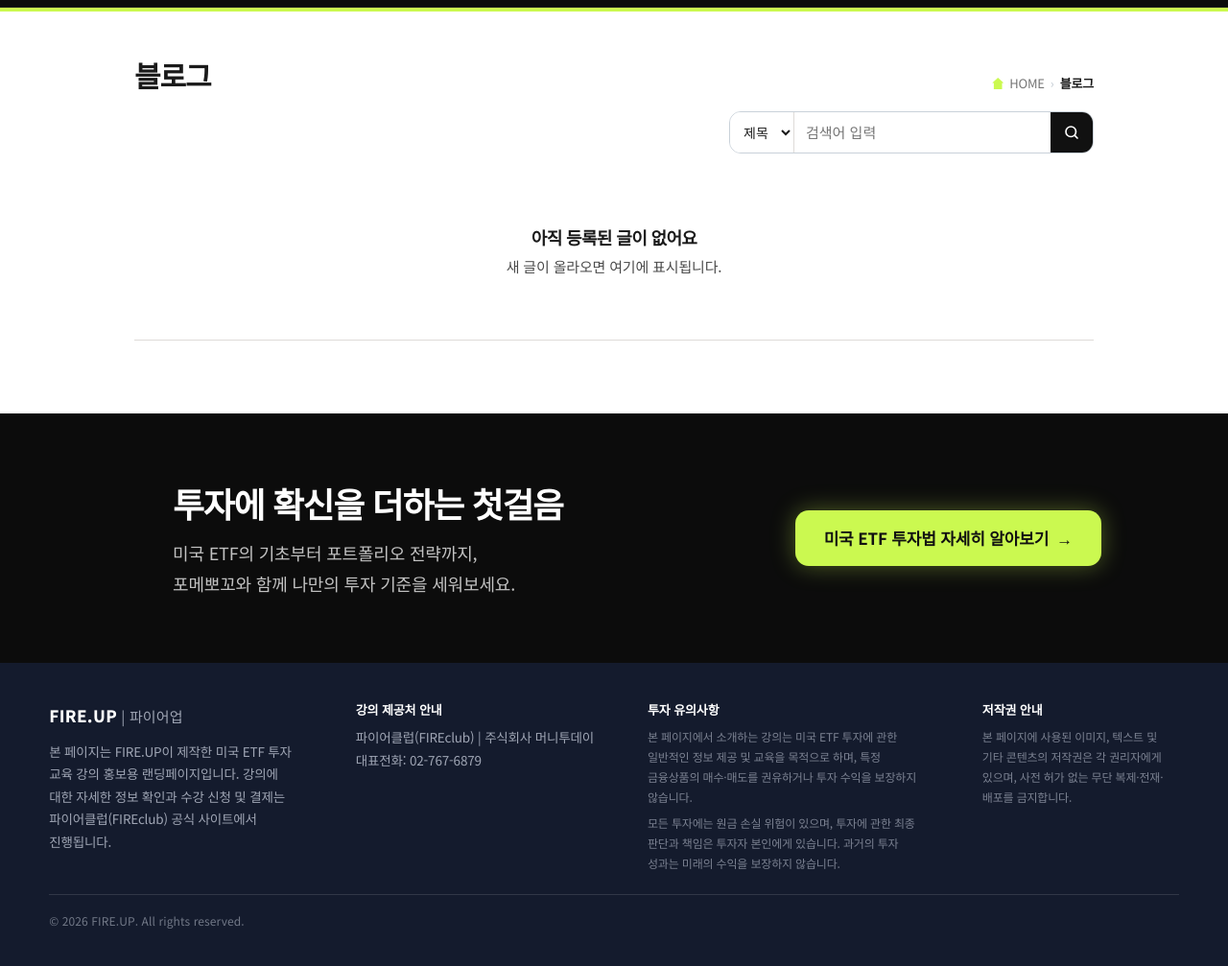
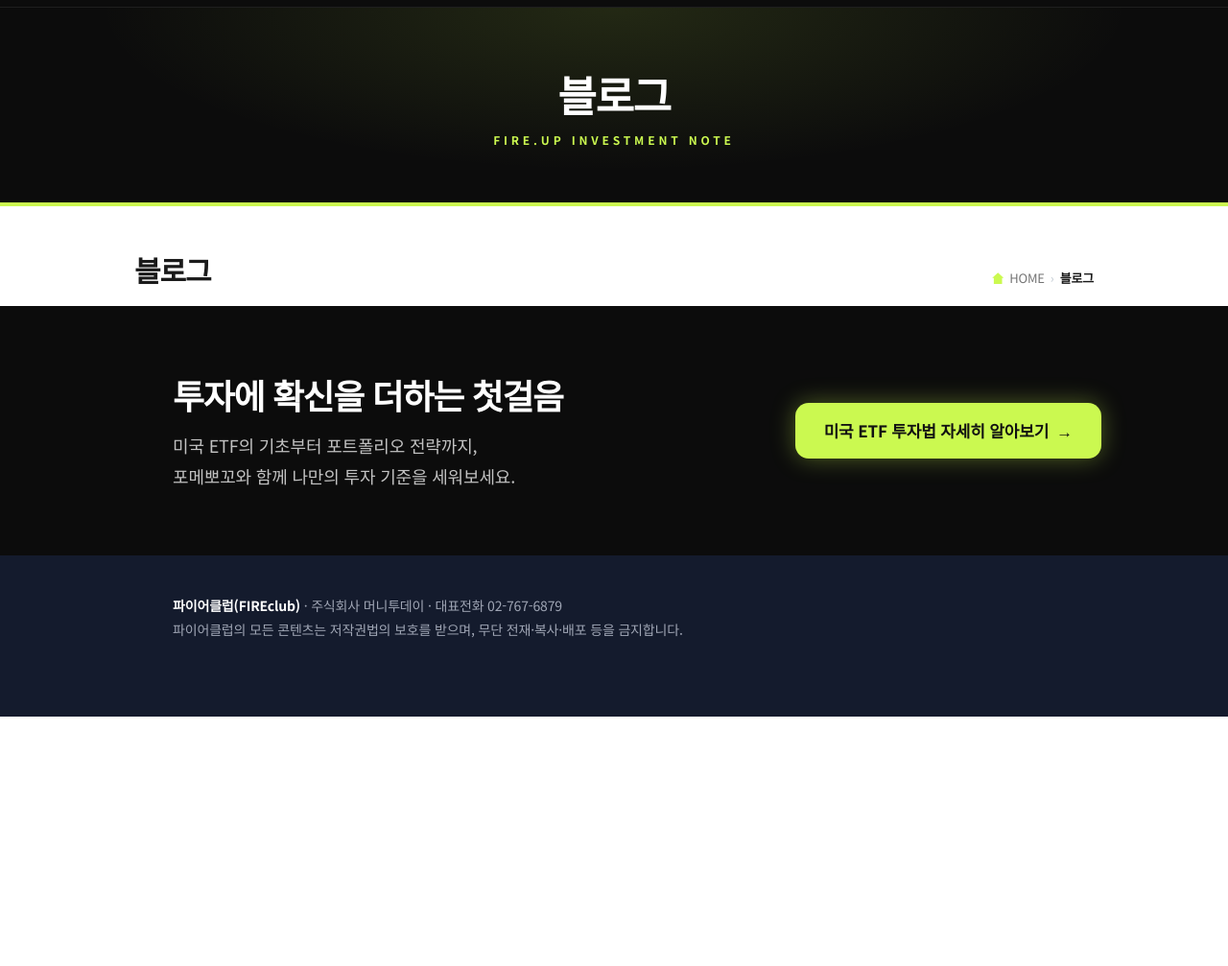
Before and after one commit to Sun6004/fireclub, a plain HTML site: page landing_page/blog.html in a window 1280 px wide. Shown: the part 53-1060 px from the top of the page at 96% size. After the commit the page ends 800 px from the top, so only its background shows below. Drawn offline with nearby package versions, Linux system fonts and the light colour scheme; no server answers.

Commit message:
Add files via upload

```diff
--- a/landing_page/blog.html
+++ b/landing_page/blog.html
@@ -1,9 +1,10 @@
 <!doctype html>
 <html lang="ko">
 <head>
+  <link rel="icon" type="image/png" href="assets/images/fireupicon.png">
   <meta charset="utf-8">
   <meta name="viewport" content="width=device-width, initial-scale=1, viewport-fit=cover">
-  <title>포메뽀꼬의 블로그</title>
+  <title>블로그 | 파이어업(Fire.up)</title>
   <meta name="description" content="포메뽀꼬의 미국 ETF 투자 블로그">
 
   <!-- 웹폰트 -->
@@ -41,13 +42,18 @@
 
   <main class="bl-main">
 
-    <!-- ===== 상단 라임 네온 라인 (배너 제거, 라인만 유지) ===== -->
-    <div class="board-line" aria-hidden="true"></div>
+    <!-- ===== 게시판 상단 배너 + 분류 탭 ===== -->
+    <section class="board-hero">
+      <div class="wrap">
+        <h1>블로그</h1>
+        <p class="en">FIRE.UP INVESTMENT NOTE</p>
+      </div>
+    </section>
 
     <div class="wrap board-wrap">
       <div class="board-head">
         <h2 id="boardTitle">블로그</h2>
-        <p class="crumb"><span class="home" aria-hidden="true"></span><a href="index.html">HOME</a> <i>›</i> <a href="#list" id="crumbBlog" class="is-current" aria-current="page">블로그</a><span id="crumbTail" hidden> <i>›</i> <b id="crumbLast"></b></span></p>
+        <p class="crumb"><span class="home" aria-hidden="true"></span>HOME <i>›</i><b id="crumbLast">블로그</b></p>
       </div>
 
       <!-- ============ 목록 ============ -->
@@ -76,7 +82,7 @@
         <div class="empty" id="emptyList" hidden></div>
 
         <div class="list-bottom">
-          <nav class="pager" id="pager" aria-label="글 목록 페이지" hidden></nav>
+          <button type="button" class="more-btn" id="moreBtn" hidden>MORE<span aria-hidden="true">›</span></button>
           <a class="btn btn-primary write-btn only-admin" href="#write">글쓰기</a>
         </div>
       </section>
@@ -197,27 +203,9 @@
 
   <!-- ===== FOOTER ===== -->
   <footer class="ftr">
-    <div class="wrap ftr-in">
-      <div class="ftr-grid">
-        <div class="ftr-col ftr-brand">
-          <p class="ftr-logo"><b>FIRE.UP</b> | 파이어업</p>
-          <p class="ftr-txt">본 페이지는 FIRE.UP이 제작한 미국 ETF 투자 교육 강의 홍보용 랜딩페이지입니다. 강의에 대한 자세한 정보 확인과 수강 신청 및 결제는 파이어클럽(FIREclub) 공식 사이트에서 진행됩니다.</p>
-          <section class="ftr-sec ftr-provider" aria-labelledby="ftrProvider">
-            <h3 class="ftr-h" id="ftrProvider">강의 제공처 안내</h3>
-            <p class="ftr-txt"><span class="ftr-nw">파이어클럽(FIREclub)</span> | <span class="ftr-nw">주식회사 머니투데이</span><br>대표전화: 02-767-6879</p>
-          </section>
-        </div>
-        <section class="ftr-col ftr-sec" aria-labelledby="ftrNotice">
-          <h3 class="ftr-h" id="ftrNotice">투자 유의사항</h3>
-          <p class="ftr-small">본 페이지에서 소개하는 강의는 미국 ETF 투자에 관한 일반적인 정보 제공 및 교육을 목적으로 하며, 특정 금융상품의 매수·매도를 권유하거나 투자 수익을 보장하지 않습니다.</p>
-          <p class="ftr-small">모든 투자에는 원금 손실 위험이 있으며, 투자에 관한 최종 판단과 책임은 투자자 본인에게 있습니다. 과거의 투자 성과는 미래의 수익을 보장하지 않습니다.</p>
-        </section>
-        <section class="ftr-col ftr-sec" aria-labelledby="ftrCopy">
-          <h3 class="ftr-h" id="ftrCopy">저작권 안내</h3>
-          <p class="ftr-small">본 페이지에 사용된 이미지, 텍스트 및 기타 콘텐츠의 저작권은 각 권리자에게 있으며, 사전 허가 없는 무단 복제·전재·배포를 금지합니다.</p>
-        </section>
-      </div>
-        <p class="ftr-copy">© 2026 FIRE.UP. All rights reserved.</p>
+    <div class="wrap">
+      <b>파이어클럽(FIREclub)</b> · 주식회사 머니투데이 · 대표전화 02-767-6879<br>
+      파이어클럽의 모든 콘텐츠는 저작권법의 보호를 받으며, 무단 전재·복사·배포 등을 금지합니다.
     </div>
   </footer>
 
@@ -227,7 +215,6 @@
     <form class="cf-panel login-panel" id="loginForm" autocomplete="off">
       <h2 id="lgTitle">관리자 로그인</h2>
       <p id="lgDesc">관리자 비밀번호를 입력하세요.</p>
-      <label class="lg-field" id="lgEmailRow" hidden><span>이메일</span><input type="email" id="lgEmail" autocomplete="username"></label>
       <label class="lg-field"><span>비밀번호</span><input type="password" id="lgPw" autocomplete="current-password" required minlength="4"></label>
       <label class="lg-field" id="lgPw2Row" hidden><span>비밀번호 확인</span><input type="password" id="lgPw2" autocomplete="new-password"></label>
       <p class="lg-error" id="lgError" role="alert"></p>
@@ -269,9 +256,6 @@
   <div class="toast" id="toast" role="status" aria-live="polite" hidden></div>
 </div>
 
-  <!-- 블로그 DB(Supabase): js/blog-config.js에 주소·키를 넣으면 사용됩니다. 비워 두면 브라우저 저장 방식 -->
-  <script src="https://cdn.jsdelivr.net/npm/@supabase/supabase-js@2.117.3/dist/umd/supabase.js"></script>
-  <script src="js/blog-config.js"></script>
   <script src="js/blog.js"></script>
 </body>
 </html>
```
Also changed, not shown: landing_page/html/body.html (+10 -3 lines), landing_page/index.html (+2 -1 lines), landing_page/assets/images/fireupicon.png (added).
